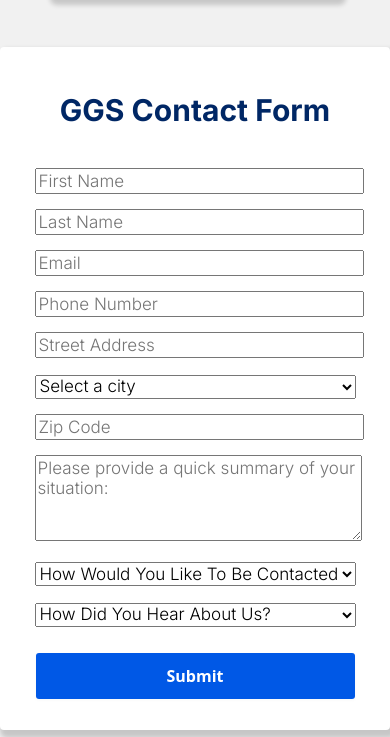
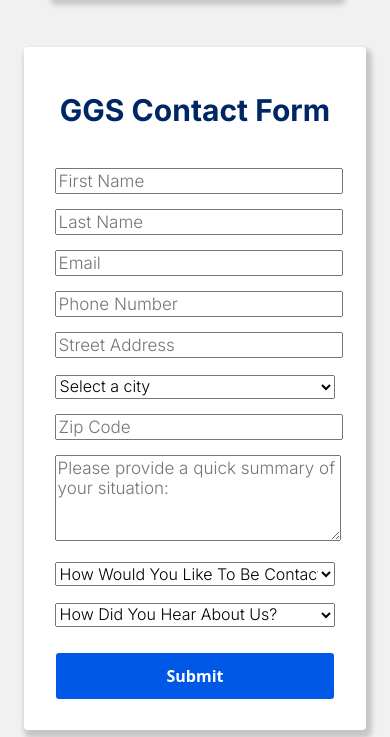
Before and after one commit to Mpiorkowski2/gunnars-power-washing, a plain HTML site: page pages/contact.html in a window 390 px wide. Shown: the part 1141-1878 px from the top of the page. Drawn offline with nearby package versions, Linux system fonts and the light colour scheme; files whose address does not match are found by name.

Commit message:
contact fix?

```diff
--- a/pages/contact.html
+++ b/pages/contact.html
@@ -1,6 +1,8 @@
 <!DOCTYPE html>
 <html lang="en">
 <head>
+    <link rel="icon" href="https://freelance-bucket-1.s3.us-east-2.amazonaws.com/gunnar-power-washing+/FullLogo_Transparent_NoBuffer.png" type="image/png">
+
     <meta charset="UTF-8">
     <meta name="viewport" content="width=device-width, initial-scale=1.0">
     <title>Contact GGS</title>
--- a/pages/style2s.css
+++ b/pages/style2s.css
@@ -918,12 +918,12 @@ display: none;
 
 
 .form-con {
-        width: 90%; /* Makes the form take 90% of the screen width */
+        width: 100%; /* Makes the form take 90% of the screen width */
         max-width: 400px; /* Keeps it from growing too large on big screens */
         padding: 20px;
-        margin: 20px auto; /* Centers it on all screen sizes */
         background-color: hsl(0, 0%, 100%);
         border-radius: 4px;
+        margin: 30px 0;
         box-shadow: 3px 5px 5px 3px #0000002d;
         color: #002765;
         font-style: italic;
@@ -933,14 +933,6 @@ display: none;
         gap: 10px; /* Adds spacing between inputs */
         justify-content: center;
 }
-@media (max-width: 768px) {
-    .form-con {
-            width: 95%; /* Makes it even more mobile-friendly */
-            margin: 10px auto; /* Reduces outer margin for small devices */
-            padding: 15px; /* Adjusts padding for smaller screens */
-     }
- }
-
 
 .form-con h3{
     font-size: 30px;
@@ -1016,6 +1008,34 @@ height: 100%;
 
 
 @media(max-width: 600px) {
+
+.form-con label{
+    font-size: 20px;
+}
+.form-con input, textarea{
+    width: 100%;
+    font-size: 17px ;
+    font-weight: 300;
+}
+
+.form-con select{
+    width: 100%;
+    font-weight: 300;
+    font-size: 16px ;
+
+}
+    .form-con {
+        width: 80%; /* Makes it even more mobile-friendly */
+        margin: 10px auto; /* Reduces outer margin for small devices */
+        padding: 15px; /* Adjusts padding for smaller screens */
+ }
+ .form-con form{
+    display: flex;
+    flex-direction: column;
+    width: 90%;
+    justify-content: center;
+ }
+
     .contact-text{
         display: flex;
     flex-direction: column;
```
Also changed, not shown: index.html (+1 -0 lines), pages/aboutme.html (+2 -0 lines), pages/gallery.html (+2 -0 lines), pages/privacy.html (+2 -0 lines), pages/services.html (+2 -0 lines), pages/tandc.html (+2 -0 lines), pages/testimonials.html (+2 -0 lines), java.js (line endings or trailing spaces).
